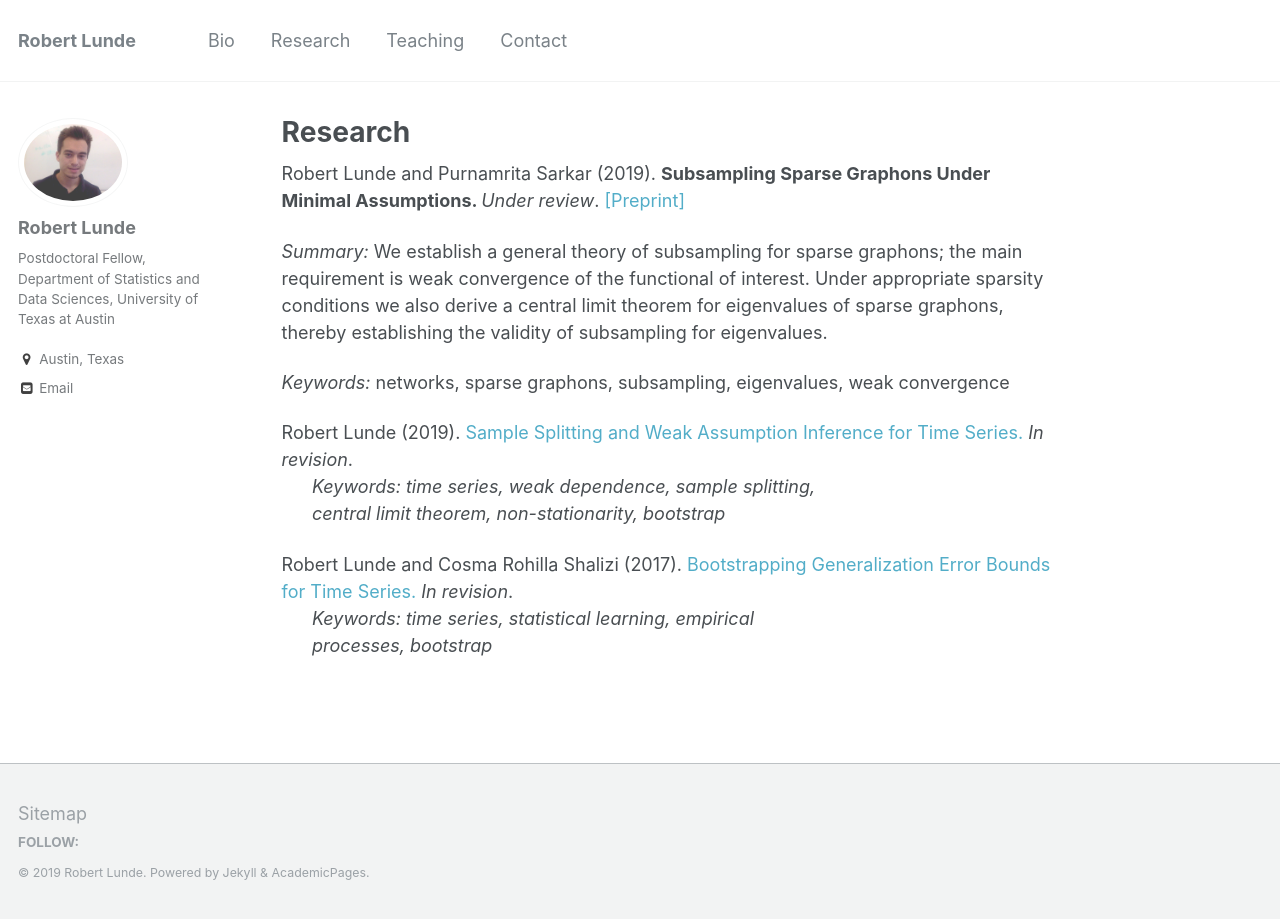
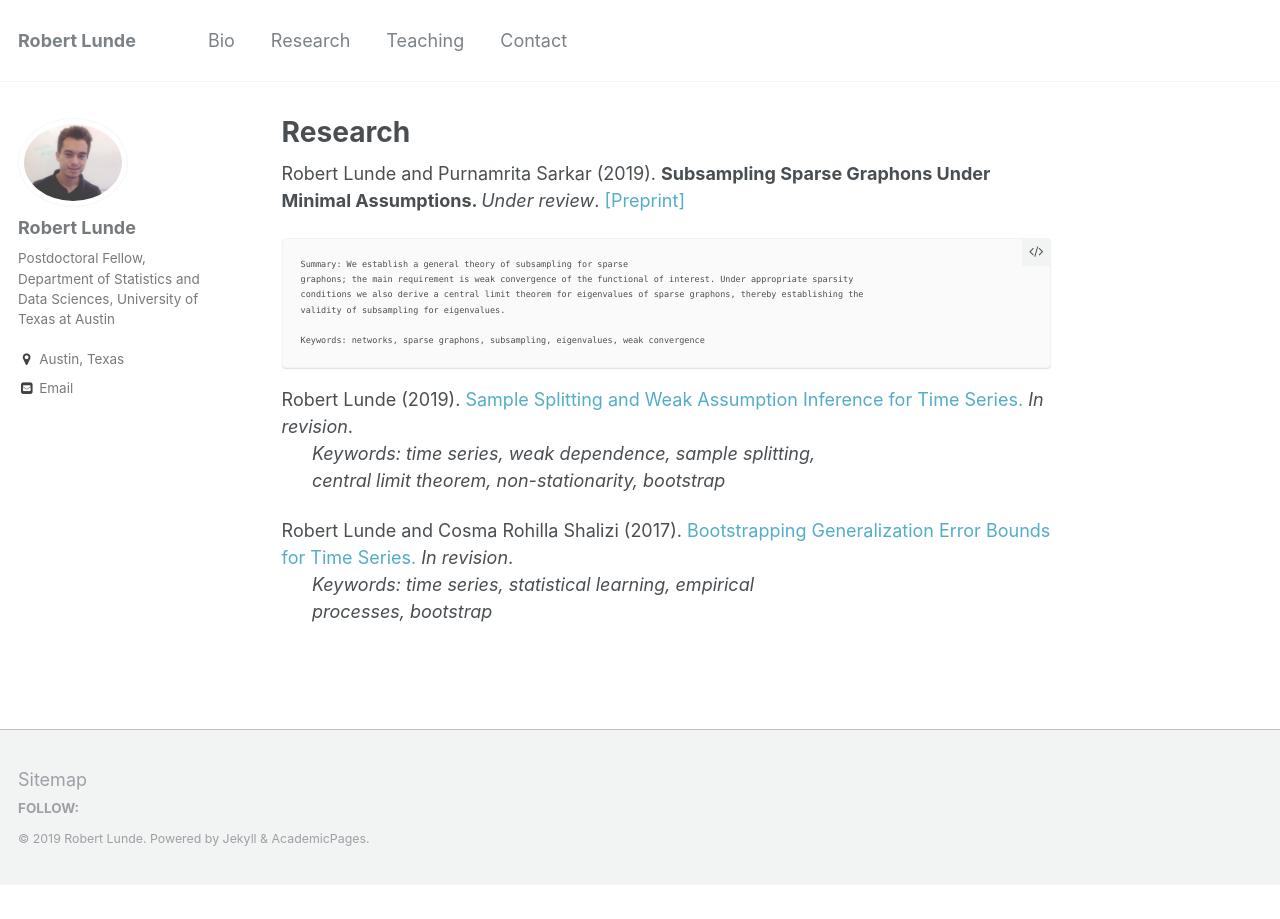
Before and after one commit to rslunde/rslunde.github.io, a Jekyll site: the page built from _pages/research.md, in a window 1280 px wide. Built offline with Jekyll 4.4.1, drawn with Linux system fonts in a browser that asks for light colours; some of the changed lines change nothing that is shown.

````diff
--- a/_pages/research.md
+++ b/_pages/research.md
@@ -4,14 +4,14 @@
 author_profile: true
 ---
 Robert Lunde and Purnamrita Sarkar (2019). <b> Subsampling Sparse Graphons Under Minimal Assumptions. </b> <i>Under review</i>. [[Preprint]](https://arxiv.org/pdf/1907.12528.pdf)
-
-<i>Summary:</i> We establish a general theory of subsampling for sparse
+```
+Summary: We establish a general theory of subsampling for sparse
 graphons; the main requirement is weak convergence of the functional of interest. Under appropriate sparsity
 conditions we also derive a central limit theorem for eigenvalues of sparse graphons, thereby establishing the
 validity of subsampling for eigenvalues.
 
-<i>Keywords:</i> networks, sparse graphons, subsampling, eigenvalues, weak convergence
-
+Keywords: networks, sparse graphons, subsampling, eigenvalues, weak convergence
+```
 
 Robert Lunde (2019). [Sample Splitting and Weak Assumption Inference for Time Series.](https://arxiv.org/abs/1902.07425)  <i>In revision</i>.
   &nbsp;&nbsp;&nbsp;&nbsp;&nbsp; <i>Keywords: time series, weak dependence, sample splitting,
````
